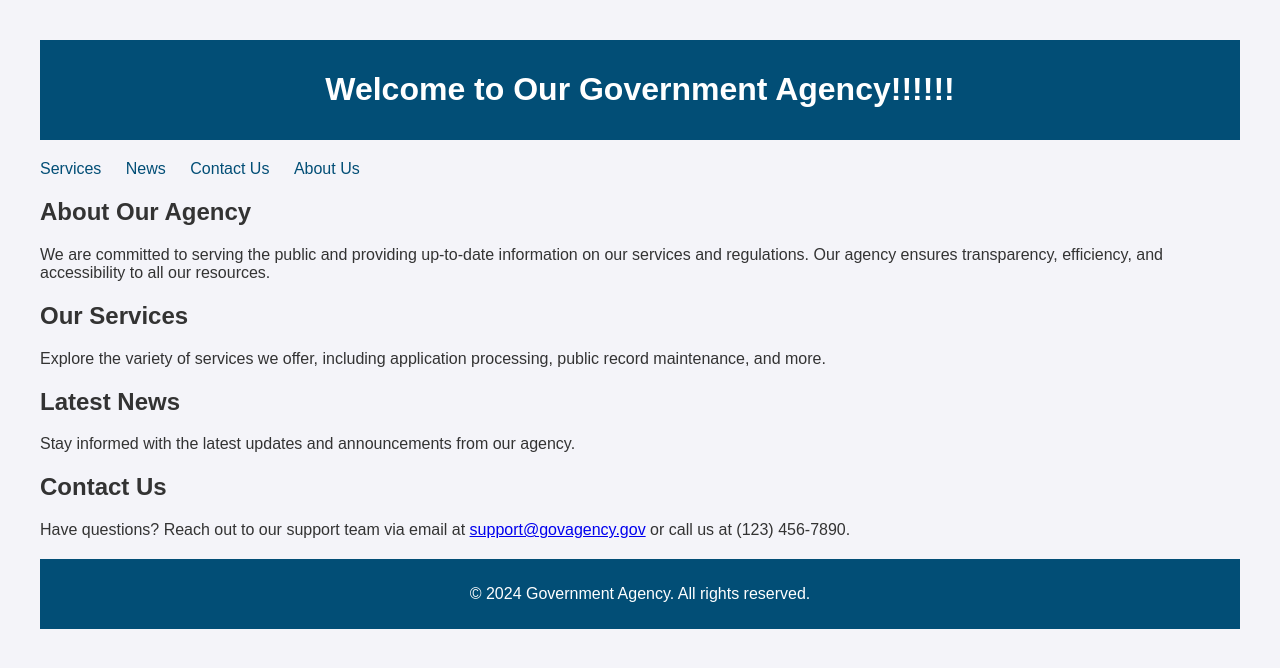
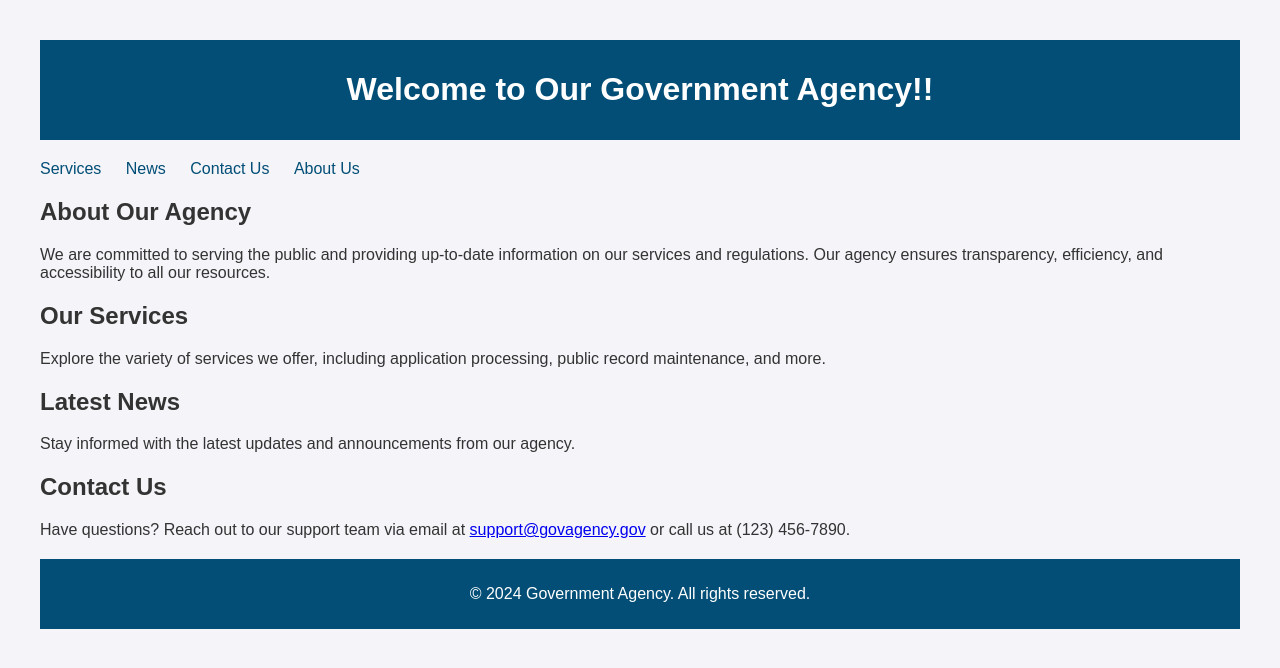
Before and after one commit to mpinho16/devhawks, a plain HTML site: page index.html in a window 1280 px wide. Drawn offline with Linux system fonts and the light colour scheme.

Commit message:
Update index.html

```diff
--- a/index.html
+++ b/index.html
@@ -46,7 +46,7 @@
 </head>
 <body>
     <header>
-        <h1>Welcome to Our Government Agency!!!!!!</h1>
+        <h1>Welcome to Our Government Agency!!</h1>
     </header>
     <nav>
         <ul>
```
